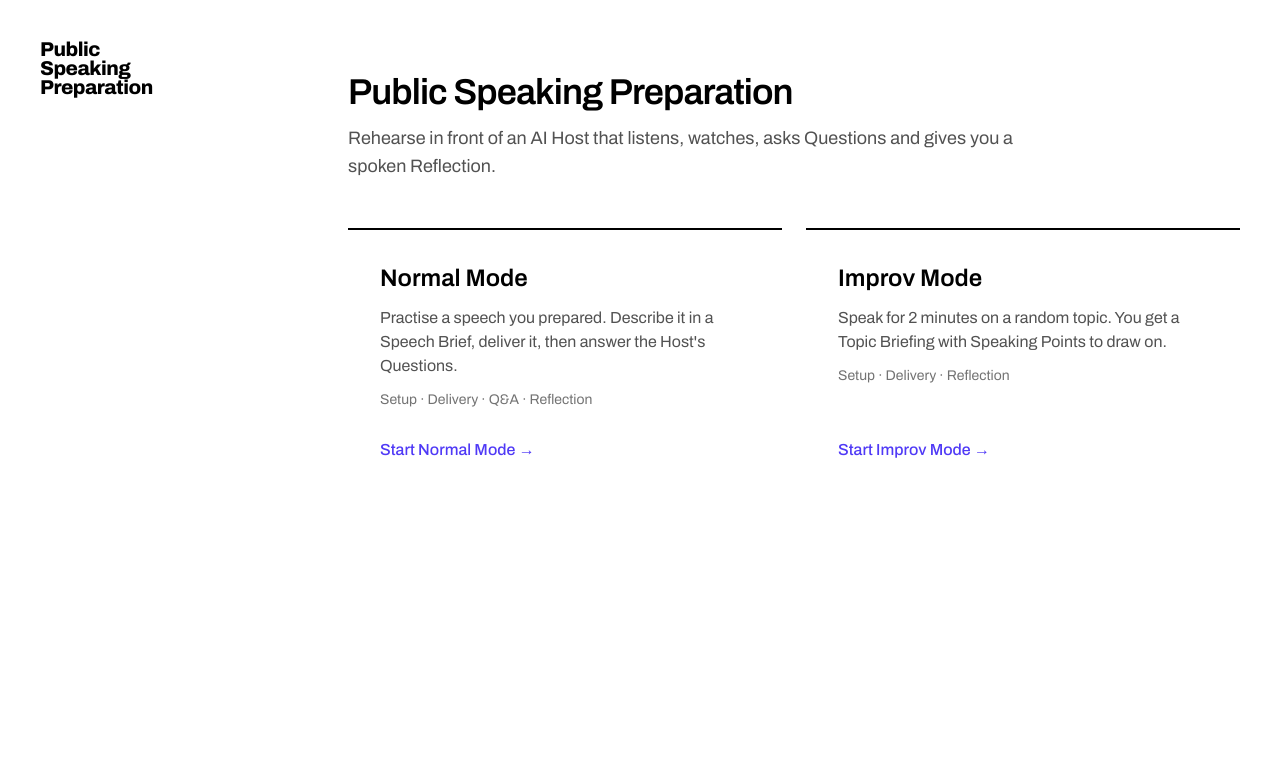
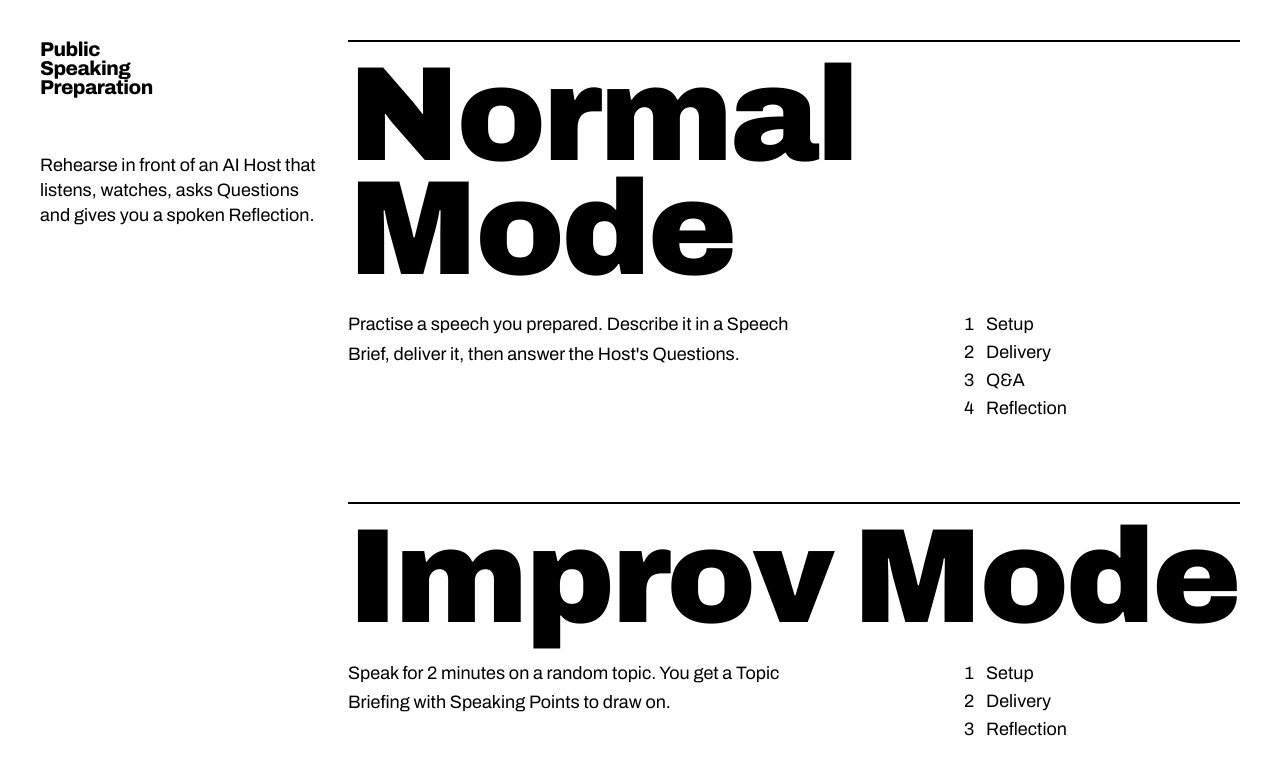
Before and after one commit to kaiyoig/public-speaking-preparation, a Next.js app: page / in a window 1280 px wide. Shown: the top 774 px of the page. Built offline with nearby package versions, Linux system fonts and the light colour scheme.

Commit message:
Redesign Home as two large Mode links
Each Mode name is set huge in condensed Archivo and is itself the link,
with its description and numbered Phases on the grid below.

```diff
--- a/app/page.tsx
+++ b/app/page.tsx
@@ -7,45 +7,53 @@ const MODES = [
     title: "Normal Mode",
     description:
       "Practise a speech you prepared. Describe it in a Speech Brief, deliver it, then answer the Host's Questions.",
-    phases: "Setup · Delivery · Q&A · Reflection",
+    phases: ["Setup", "Delivery", "Q&A", "Reflection"],
   },
   {
     href: "/improv",
     title: "Improv Mode",
     description:
       "Speak for 2 minutes on a random topic. You get a Topic Briefing with Speaking Points to draw on.",
-    phases: "Setup · Delivery · Reflection",
+    phases: ["Setup", "Delivery", "Reflection"],
   },
 ] as const;
 
 export default function Home() {
   return (
-    <Shell>
-    <div className="flex flex-col gap-12 py-8">
-      <header className="max-w-2xl">
-        <h1 className="text-4xl font-semibold tracking-tight">Public Speaking Preparation</h1>
-        <p className="mt-3 text-lg text-neutral-600 dark:text-neutral-400">
+    <Shell
+      rail={
+        <p className="max-w-xs text-lg leading-snug">
           Rehearse in front of an AI Host that listens, watches, asks Questions and gives you a spoken Reflection.
         </p>
-      </header>
-
-      <div className="grid gap-6 md:grid-cols-2">
+      }
+    >
+      <h1 className="sr-only">Public Speaking Preparation</h1>
+      <nav aria-label="Modes">
+        <ul>
           {MODES.map((mode) => (
+            <li
+              key={mode.href}
+              className="grid gap-x-8 gap-y-6 border-t-2 border-ink pt-4 pb-14 lg:grid-cols-9 lg:pb-20"
+            >
               <Link
-            key={mode.href}
                 href={mode.href}
-            className="card group flex flex-col gap-3 p-8 transition-colors hover:border-indigo-400 focus-visible:outline-2 focus-visible:outline-offset-2 focus-visible:outline-indigo-600 dark:hover:border-indigo-500"
+                className="col-span-full text-[clamp(3.5rem,10.5vw,10rem)] font-black leading-[0.85] tracking-[-0.025em] font-stretch-condensed decoration-[0.07em] underline-offset-[0.1em] hover:underline"
               >
-            <h2 className="text-2xl font-semibold">{mode.title}</h2>
-            <p className="text-neutral-600 dark:text-neutral-400">{mode.description}</p>
-            <p className="text-sm text-neutral-500 dark:text-neutral-500">{mode.phases}</p>
-            <span className="mt-auto pt-4 font-medium text-indigo-600 group-hover:underline dark:text-indigo-400">
-              Start {mode.title} →
-            </span>
+                {mode.title}
               </Link>
+              <p className="max-w-[52ch] text-lg leading-relaxed lg:col-span-5">{mode.description}</p>
+              <ol aria-label={`${mode.title} Phases`} className="text-lg lg:col-span-3 lg:col-start-7">
+                {mode.phases.map((phase, index) => (
+                  <li key={phase} className="flex items-baseline gap-2.5">
+                    <span className="w-3 tabular-nums">{index + 1}</span>
+                    <span>{phase}</span>
+                  </li>
                 ))}
-      </div>
-    </div>
+              </ol>
+            </li>
+          ))}
+        </ul>
+      </nav>
     </Shell>
   );
 }
```
Lines whose indentation alone changed are shown as unchanged.
